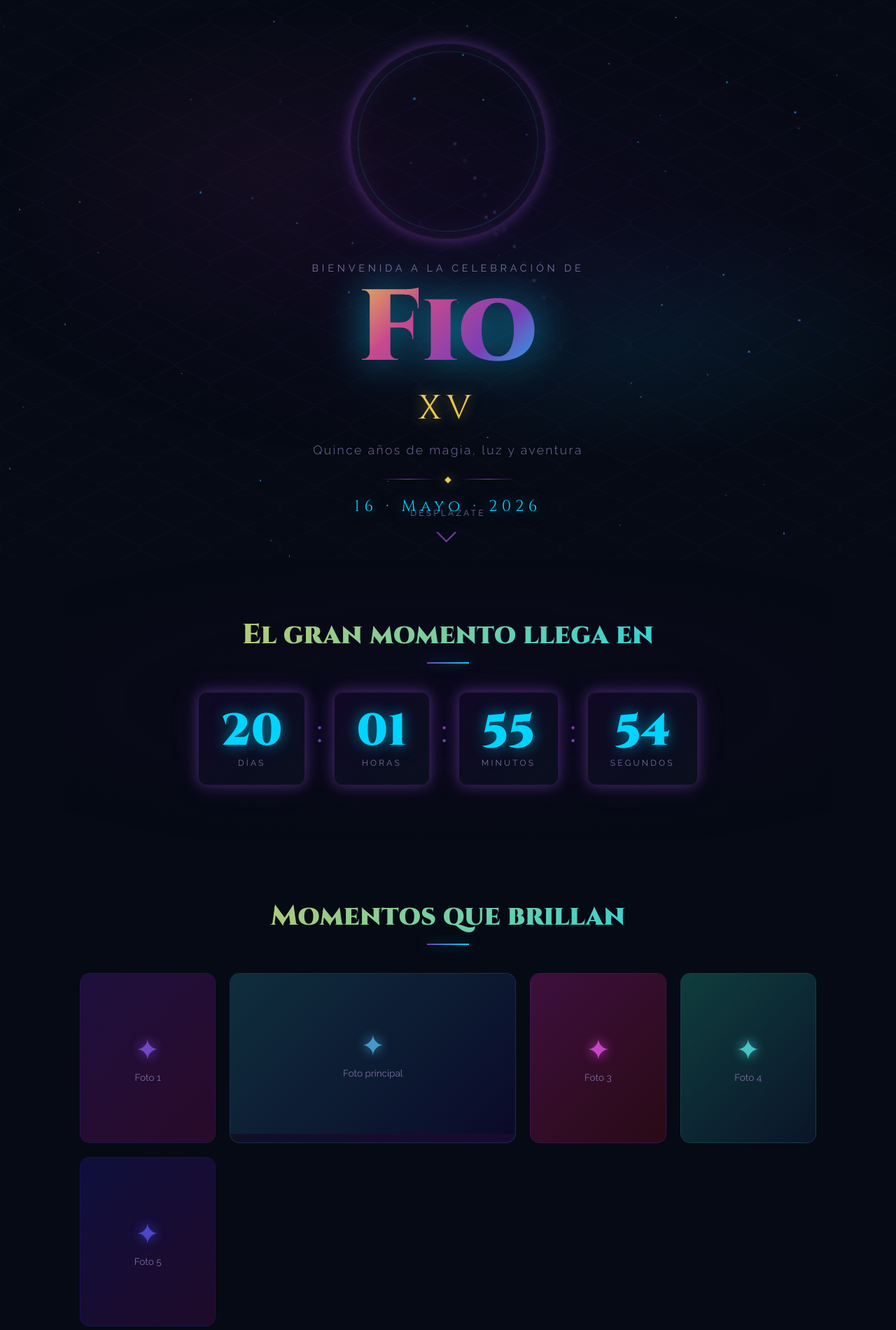
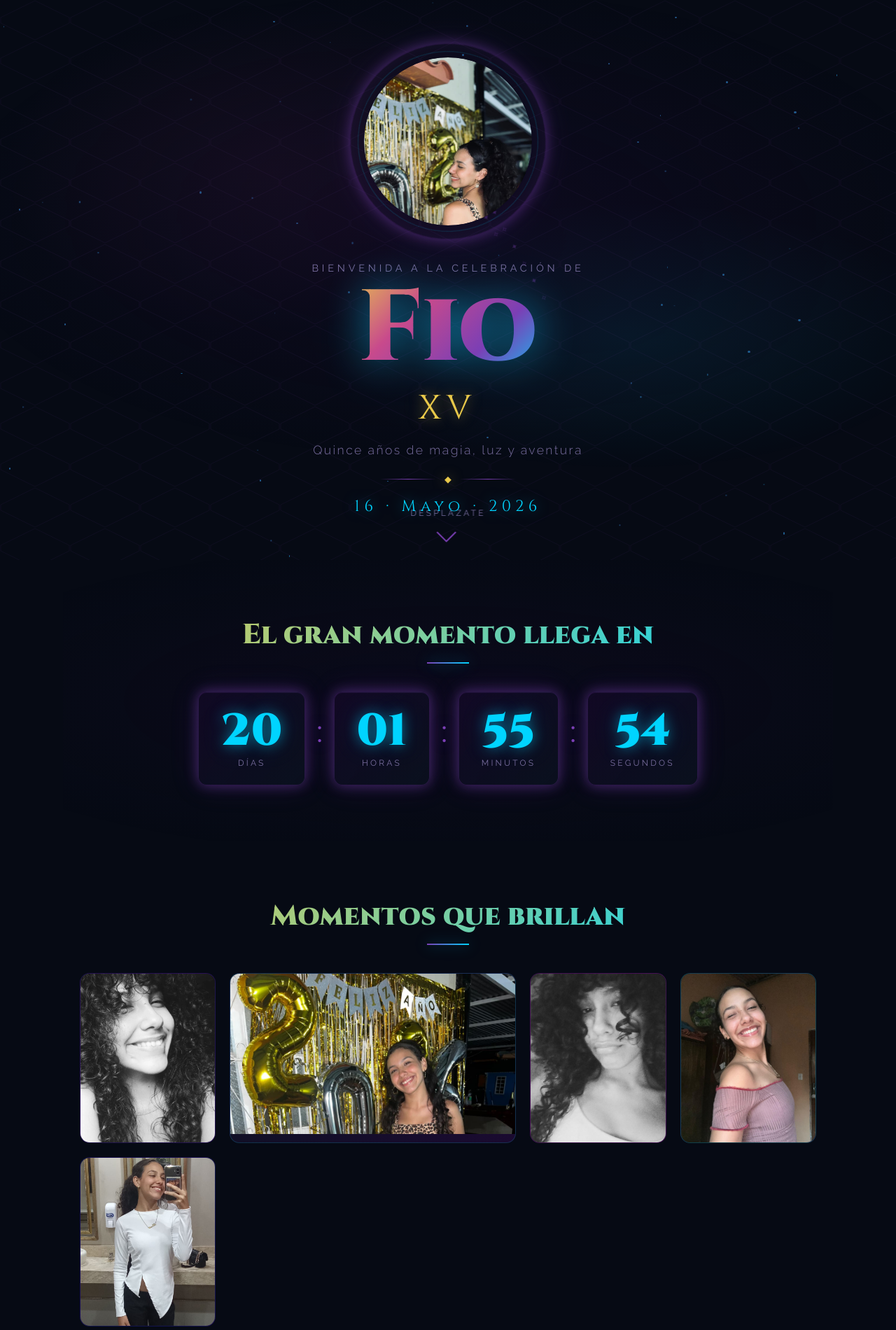
Before and after one commit to ismaelmelgarejo/15-a-os, an Astro site: page / in a window 1280 px wide. Shown: the top 1900 px of the page at 70% size. Built offline with nearby package versions, Linux system fonts and the light colour scheme; Astro itself is replaced by a stand-in of ours.

Commit message:
Pequeños cambios

```diff
--- a/src/pages/index.astro
+++ b/src/pages/index.astro
@@ -20,7 +20,12 @@ import '../styles/global.css';
   <section class="hero">
     <div class="hex-grid-bg"></div>
     <div class="hero-content">
-      <div class="rune-circle"></div>
+      <div class="rune-circle-wrap">
+        <div class="rune-circle"></div>
+        <div class="rune-photo-wrap">
+          <img src="/portada.jpeg" alt="Portada 1" class="rune-photo" />
+        </div>
+      </div>
       <p class="hero-sub">Bienvenida a la celebración de</p>
       <h1 class="hero-title">
         <span class="glow-text">Fio</span>
@@ -70,46 +75,31 @@ import '../styles/global.css';
     <div class="gallery-grid">
       <div class="photo-card" style="--hue: 260deg">
         <div class="photo-inner">
-          <div class="photo-placeholder">
-            <span class="photo-icon">✦</span>
-            <p>Foto 1</p>
-          </div>
+          <img src="/foto1.jpeg" alt="Foto 1" class="photo-img" />
           <div class="photo-shine"></div>
         </div>
       </div>
       <div class="photo-card featured" style="--hue: 200deg">
         <div class="photo-inner">
-          <div class="photo-placeholder">
-            <span class="photo-icon">✦</span>
-            <p>Foto principal</p>
-          </div>
+          <img src="/foto_principal.jpeg" alt="Foto Principal" class="photo-img" style="object-position: center top;" />
           <div class="photo-shine"></div>
         </div>
       </div>
       <div class="photo-card" style="--hue: 300deg">
         <div class="photo-inner">
-          <div class="photo-placeholder">
-            <span class="photo-icon">✦</span>
-            <p>Foto 3</p>
-          </div>
+          <img src="/foto2.jpeg" alt="Foto 2" class="photo-img" />
           <div class="photo-shine"></div>
         </div>
       </div>
       <div class="photo-card" style="--hue: 180deg">
         <div class="photo-inner">
-          <div class="photo-placeholder">
-            <span class="photo-icon">✦</span>
-            <p>Foto 4</p>
-          </div>
+          <img src="/foto3.jpeg" alt="Foto 3" class="photo-img" />
           <div class="photo-shine"></div>
         </div>
       </div>
       <div class="photo-card" style="--hue: 240deg">
         <div class="photo-inner">
-          <div class="photo-placeholder">
-            <span class="photo-icon">✦</span>
-            <p>Foto 5</p>
-          </div>
+          <img src="/foto4.jpeg" alt="Foto 4" class="photo-img" style="object-position: center top;" />
           <div class="photo-shine"></div>
         </div>
       </div>
--- a/src/styles/global.css
+++ b/src/styles/global.css
@@ -91,13 +91,20 @@ body {
   padding: 2rem;
 }
 
+.rune-circle-wrap {
+  position: relative;
+  width: 280px;
+  height: 280px;
+  margin: 0 auto 2rem;
+}
+
 .rune-circle {
   width: 280px;
   height: 280px;
   border: 1px solid #7b3fb540;
   border-radius: 50%;
-  margin: 0 auto 2rem;
-  position: relative;
+  position: absolute;
+  inset: 0;
   animation: spinSlow 30s linear infinite;
   box-shadow: 0 0 40px #7b3fb525 inset, var(--glow-purple);
 }
@@ -124,6 +131,21 @@ body {
 }
 
 @keyframes spinSlow { to { transform: rotate(360deg); } }
+
+.rune-photo-wrap {
+  position: absolute;
+  inset: 20px;
+  border-radius: 50%;
+  overflow: hidden;
+}
+
+.rune-photo {
+  width: 100%;
+  height: 100%;
+  object-fit: cover;
+  object-position: center top;
+  border-radius: 50%;
+}
 
 .hero-sub {
   font-family: var(--font-body);
@@ -379,6 +401,14 @@ body {
 }
 
 .photo-card.featured .photo-inner { aspect-ratio: 16/9; }
+
+.photo-img {
+  width: 100%;
+  height: 100%;
+  object-fit: cover;
+  object-position: center;
+  display: block;
+}
 
 .photo-placeholder {
   width: 100%;
```
Also changed, not shown: public/foto1.jpeg (added), public/foto2.jpeg (added), public/foto3.jpeg (added), public/foto4.jpeg (added), public/foto_principal.jpeg (added), public/portada.jpeg (added), 2 other files.
